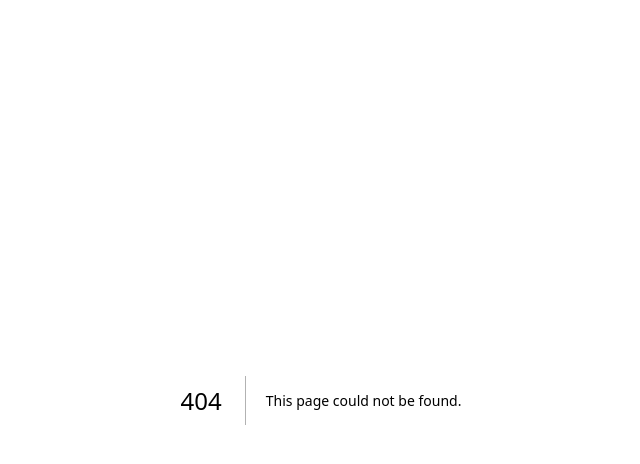
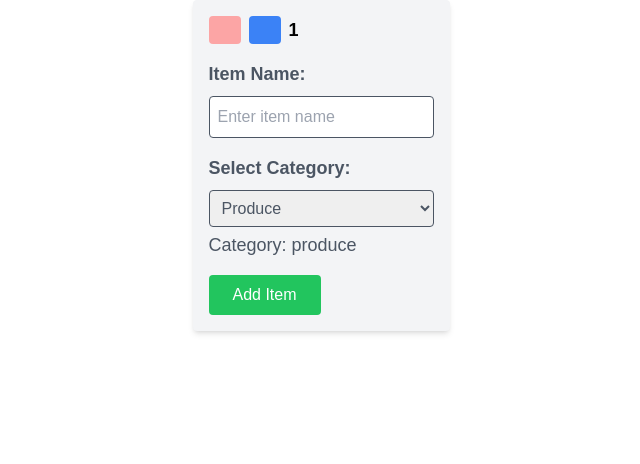
Before and after one commit to jacobJ-TheCreator/cprg306-assignments, a Next.js app: page /week-5 in a window 1280 px wide. Before the commit this address had no page. Shown: the top 464 px of the page, without its empty margins (319-959 px from the left). Built offline with nearby package versions, Linux system fonts and the light colour scheme.

Commit message:
Week 5 assignment
Final JJ 2025-02-25

```diff
--- a/app/page.js
+++ b/app/page.js
@@ -13,6 +13,7 @@ export default function Home() {
       <p><Link href="http://localhost:3000/week-2">Week 2 Assignment</Link></p>
       <p><Link href="http://localhost:3000/week-3">Week 3 Assignment</Link></p>
       <p><Link href="http://localhost:3000/week-4">Week 4 Assignment</Link></p>
+      <p><Link href="http://localhost:3000/week-5">Week 5 Assignment</Link></p>
     </div>
   );
 
--- /dev/null
+++ b/app/week-5/new-item.js
@@ -0,0 +1,100 @@
+//2025-02-25
+"use client";
+import { useState } from "react";
+
+export default function NewItem() {
+    const [quantity, setQuantity] = useState(1);
+    const [name, setName] = useState("");
+    const [category, setCategory] = useState("produce");
+
+    const increment = () => {
+        setQuantity(prevQuantity => Math.min(prevQuantity + 1, 20));
+    };
+
+    const decrement = () => {
+        setQuantity(prevQuantity => Math.max(prevQuantity - 1, 1));
+    };
+
+    const handleSubmit = (e) => {
+        e.preventDefault();
+
+        const item = { name, quantity, category };
+
+        console.log("Item submitted:", item);
+
+        alert(`Item: ${name}\nQuantity: ${quantity}\nCategory: ${category}`);
+
+        setName("");
+        setQuantity(1);
+        setCategory("produce");
+    };
+
+    return (
+        <form onSubmit={handleSubmit} className="p-4 bg-gray-100 rounded shadow-md w-fit mx-auto">
+            <div className="flex space-x-2">
+                <button
+                    type="button"
+                    onClick={decrement}
+                    disabled={quantity === 1}
+                    className="px-4 py-2 bg-gray-400 text-white rounded disabled:bg-red-300"
+                >
+
+                </button>
+                <button
+                    type="button"
+                    onClick={increment}
+                    disabled={quantity === 20}
+                    className="px-4 py-2 bg-blue-500 text-white rounded disabled:bg-red-300"
+                >
+
+                </button>
+
+                <span className="text-lg font-semibold text-black ml-4">{quantity}</span>
+            </div>
+
+            <div className="mt-4">
+                <label className="block text-lg text-gray-600 font-semibold mb-2">Item Name:</label>
+                <input
+                    type="text"
+                    value={name}
+                    onChange={(e) => setName(e.target.value)}
+                    placeholder="Enter item name"
+                    className="p-2 border border-gray-600 text-gray-600 rounded w-full"
+                    required
+                />
+            </div>
+
+            <div className="mt-4">
+                <label className="block text-lg text-gray-600 font-semibold mb-2">Select Category:</label>
+                <select
+                    value={category}
+                    onChange={(e) => setCategory(e.target.value)}
+                    className="p-2 border border-gray-600 rounded w-full text-gray-600"
+                    required
+                >
+                    <option value="produce">Produce</option>
+                    <option value="dairy">Dairy</option>
+                    <option value="bakery">Bakery</option>
+                    <option value="meat">Meat</option>
+                    <option value="frozen foods">Frozen Foods</option>
+                    <option value="canned goods">Canned Goods</option>
+                    <option value="dry goods">Dry Goods</option>
+                    <option value="beverages">Beverages</option>
+                    <option value="snacks">Snacks</option>
+                    <option value="household">Household</option>
+                    <option value="other">Other</option>
+                </select>
+            </div>
+
+            {name && <p className="mt-2 text-lg text-gray-600 font-semibold">Item: {name}</p>}
+            {category && <p className="mt-1 text-lg text-gray-600">Category: {category}</p>}
+
+            <button
+                type="submit"
+                className="mt-4 px-6 py-2 bg-green-500 text-white rounded hover:bg-green-600"
+            >
+                Add Item
+            </button>
+        </form>
+    );
+}
--- /dev/null
+++ b/app/week-5/page.js
@@ -0,0 +1,9 @@
+import NewItem from "./new-item";
+
+export default function Page() {
+    return (
+        <div>
+            <NewItem />
+        </div>
+    );
+}
```
